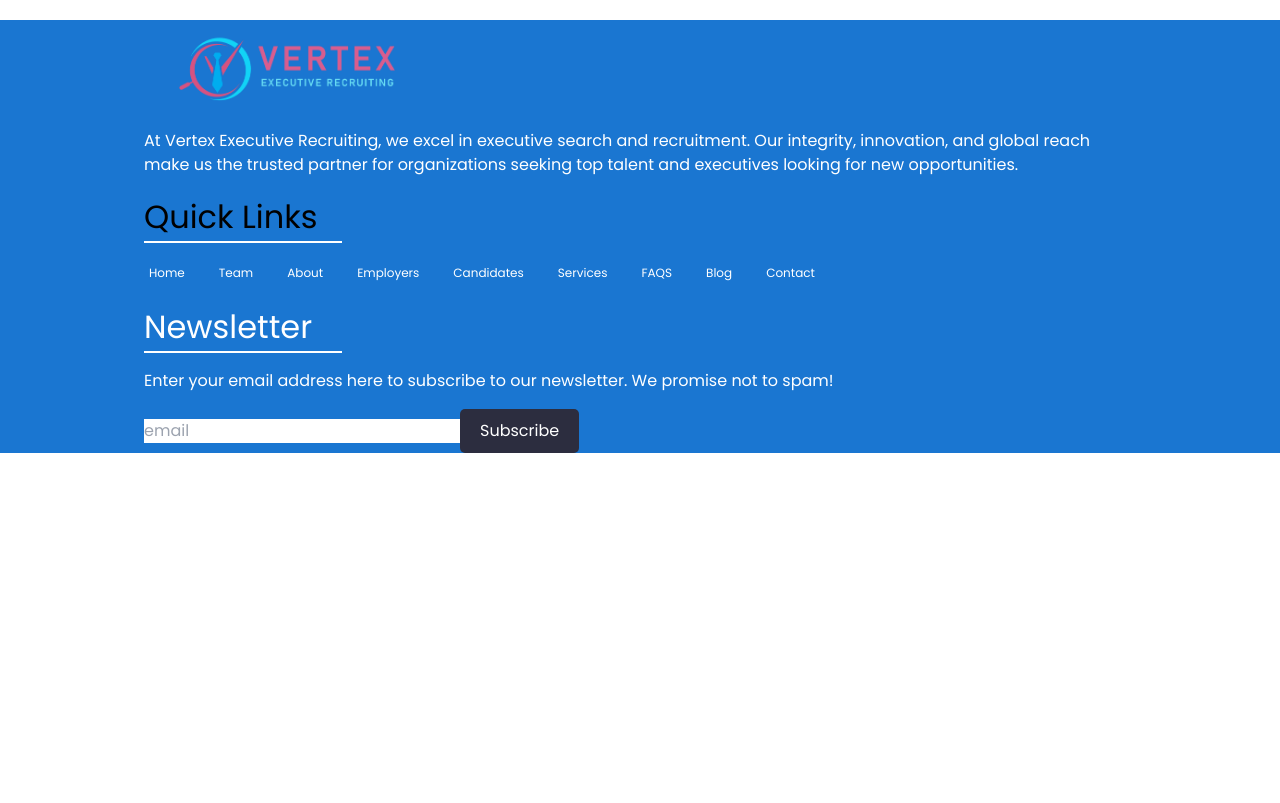
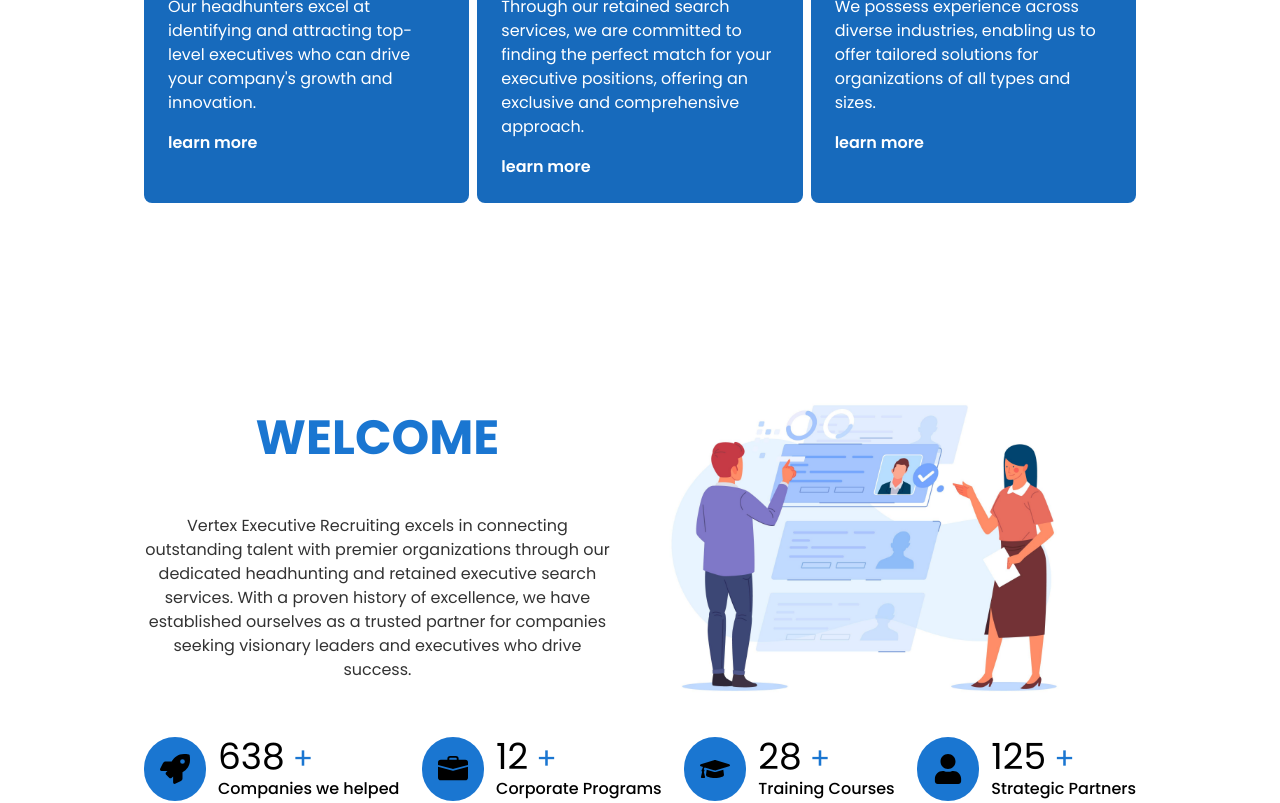
Before and after one commit to Abhishek-Baraik/vertex, a React (Vite) app: page / in a window 1280 px wide. Shown: the part 780-1583 px from the top of the page. Before the commit the page ends 1233 px from the top, so only its background shows below. Built offline with nearby package versions, Linux system fonts and the light colour scheme.

Commit message:
countup added

```diff
--- a/index.html
+++ b/index.html
@@ -8,6 +8,7 @@
     <link rel="preconnect" href="https://fonts.googleapis.com">
 <link rel="preconnect" href="https://fonts.gstatic.com" crossorigin>
 <link href="https://fonts.googleapis.com/css2?family=Poppins:ital,wght@0,100;0,200;0,300;0,400;0,500;0,600;0,700;0,800;0,900;1,100;1,200;1,300;1,400;1,500;1,600;1,700;1,800;1,900&display=swap" rel="stylesheet">
+<link rel="stylesheet" href="https://cdnjs.cloudflare.com/ajax/libs/font-awesome/6.6.0/css/all.min.css" integrity="sha512-Kc323vGBEqzTmouAECnVceyQqyqdsSiqLQISBL29aUW4U/M7pSPA/gEUZQqv1cwx4OnYxTxve5UMg5GT6L4JJg==" crossorigin="anonymous" referrerpolicy="no-referrer" />
   </head>
   <body>
     <div id="root"></div>
--- a/package.json
+++ b/package.json
@@ -11,7 +11,10 @@
   },
   "dependencies": {
     "react": "^18.3.1",
+    "react-countup": "^6.5.3",
     "react-dom": "^18.3.1",
+    "react-icons": "^5.2.1",
+    "react-intersection-observer": "^9.13.0",
     "react-router-dom": "^6.25.1",
     "swiper": "^11.1.6"
   },
--- /dev/null
+++ b/src/components/Footer.css
@@ -0,0 +1,18 @@
+.footlinks {
+    position: relative;
+    padding: 5px;
+  }
+
+  .footlinks::after {
+    content: "";
+    position: absolute;
+    background-color:white;
+    height: 2px;
+    width: 0%;
+    left: 0;
+    bottom: 0;
+    transition: width 0.3s;
+  }
+  .footlinks:hover::after {
+    width: 100%;
+  }
--- a/src/components/Footer.jsx
+++ b/src/components/Footer.jsx
@@ -1,46 +1,48 @@
 import React from 'react'
 import { Link } from 'react-router-dom'
 import CurtainButtonGray from './CurtainButtonGray'
+import './Footer.css'
 
 const Footer = () => {
   return (
-    <footer className='bg-primary paddings flex flex-col gap-4'>
-      <div className='text-white'>
+    <footer>
+    <section className='bg-primary py-10 sm:px-[9rem] px-[1.5rem] flex flex-col sm:flex-row gap-10'>
+      <div className='text-white sm:w-1/3'>
       <a href="https://www.vertexexecutiverecruiting.com/">
           <img src="logo.png" className="w-[150px] sm:w-[300px]" alt="" />
         </a>
         <p className='p mt-4'>At Vertex Executive Recruiting, we excel in executive search and recruitment. Our integrity, innovation, and global reach make us the trusted partner for organizations seeking top talent and executives looking for new opportunities.</p>
       </div>
-      <div>
+      <div className='sm:w-1/3'>
         <h4 className='h3'>Quick Links</h4>
         <div className="divider w-1/5 border-b-2 border-b-white"></div>
-        <ul className={`sm:flex mt-4 gap-6 font-normal items-center text-white`}>
+        <ul className={`sm:grid sm:grid-cols-2 mt-4 gap-6 font-normal items-center text-white`}>
         <Link to="/" >
-          <li className="navlinks cursor-pointer">Home</li>
+          <li className="footlinks cursor-pointer">Home</li>
         </Link>
         <Link to="/team" >
-          <li className="navlinks cursor-pointer">Team</li>
+          <li className="footlinks cursor-pointer">Team</li>
         </Link>
         <Link to="/about" >
-          <li className="navlinks cursor-pointer">About</li>
+          <li className="footlinks cursor-pointer">About</li>
         </Link>
         <Link to="/employers" >
-          <li className="navlinks cursor-pointer">Employers</li>
+          <li className="footlinks cursor-pointer">Employers</li>
         </Link>
         <Link to="/candidates" >
-          <li className="navlinks cursor-pointer">Candidates</li>
+          <li className="footlinks cursor-pointer">Candidates</li>
         </Link>
         <Link to="/services" >
-          <li className="navlinks cursor-pointer">Services</li>
+          <li className="footlinks cursor-pointer">Services</li>
         </Link>
         <Link to="/faqs" >
-          <li className="navlinks cursor-pointer">FAQS</li>
+          <li className="footlinks cursor-pointer">FAQS</li>
         </Link>
         <Link to="/blog" >
-          <li className="navlinks cursor-pointer">Blog</li>
+          <li className="footlinks cursor-pointer">Blog</li>
         </Link>
         <Link to="/contact">
-          <li className="navlinks cursor-pointer">Contact</li>
+          <li className="footlinks cursor-pointer">Contact</li>
         </Link>
       </ul>
       </div>
@@ -48,9 +50,15 @@ const Footer = () => {
         <h4 className='h3'>Newsletter</h4>
         <div className="divider w-1/5 border-b-2 border-b-white"></div>
         <p className='p mt-4 mb-4'>Enter your email address here to subscribe to our newsletter. We promise not to spam!</p>
-        <input type="email" placeholder='email'/>
+        <div className='flex gap-3'>
+        <input type="email" className='p-2 rounded-md' placeholder='email'/>
         <CurtainButtonGray text='Subscribe'/>
+        </div>
       </div>
+    </section>
+    <div className='bg-tertiary text-center p-10 flex items-center justify-center font-medium text-white'>
+    © Copyright 2023 All Rights Reserved
+    </div>
     </footer>
   )
 }
--- a/src/components/Home.css
+++ b/src/components/Home.css
@@ -27,7 +27,3 @@
   cursor: pointer;
   transition: background-color 0.3s ease;
 }
-
-.container{
-    height: calc(100vh - 100px);
-}
--- a/src/components/Home.jsx
+++ b/src/components/Home.jsx
@@ -1,4 +1,4 @@
-import React from "react";
+import React, { useState } from "react";
 import {
   Navigation,
   Pagination,
@@ -9,37 +9,76 @@ import {
 import { Swiper, SwiperSlide } from "swiper/react";
 import "swiper/swiper-bundle.css";
 import "swiper/css";
-import Button from './Button';
+import Button from "./Button";
 import CurtainButtonGray from "./CurtainButtonGray";
 import "./Home.css";
+import { FaBlackTie, FaUser } from "react-icons/fa";
+import { IoSearch } from "react-icons/io5";
+import { FaBuilding } from "react-icons/fa";
+import { BsBriefcaseFill } from "react-icons/bs";
+import { FaGraduationCap } from "react-icons/fa";
+
+
+import CountUp from "react-countup";
+import { FaRocket } from "react-icons/fa";
+import { useInView } from "react-intersection-observer";
 
 const Home = () => {
+  const box = [
+    {
+      icon: "FaBlackTie",
+      heading: "Executive Headhunting",
+      para: "Our headhunters excel at identifying and attracting top-level executives who can drive your company's growth and innovation.",
+    },
+    {
+      icon: "IoSearch",
+      heading: "Retained Executive Search",
+      para: "Through our retained search services, we are committed to finding the perfect match for your executive positions, offering an exclusive and comprehensive approach.",
+    },
+    {
+      icon: "FaBuilding",
+      heading: "Industry Expertise",
+      para: "We possess experience across diverse industries, enabling us to offer tailored solutions for organizations of all types and sizes.",
+    },
+  ];
+
+  const { ref, inView, entry } = useInView({
+    /* Optional options */
+    threshold: 0,
+  });
+
   return (
-    <section className="container overflow-hidden">
+    <section className="container relative overflow-hidden">
       <Swiper
         modules={[Navigation, Pagination, Scrollbar, A11y, Autoplay]}
         spaceBetween={0}
         slidesPerView={1}
         loop={true}
         navigation={{
-          nextEl: '.custom-swiper-button-next',
-          prevEl: '.custom-swiper-button-prev',
+          nextEl: ".custom-swiper-button-next",
+          prevEl: ".custom-swiper-button-prev",
         }}
         pagination={{ clickable: true }}
-        // scrollbar={{ draggable: true }}
         autoplay={{ delay: 5000, disableOnInteraction: false }} // Add autoplay s90tings
       >
         <SwiperSlide key={1} className="">
           <div className="slide-content ">
-            <img src="slide01.jpg" alt="" className="slide-image w-full object-contain" />
+            <img
+              src="slide01.jpg"
+              alt=""
+              className="slide-image w-full object-contain"
+            />
             <div className="slide-text paddings absolute flex flex-col gap-3 sm:left-0 sm:translate-x-12 sm:translate-y-24 sm:top-0">
-              <h1 className="h1 font-semibold">Vertex <span className="text-primary">Executive</span> Recruiting</h1>
+              <h1 className="h1 font-semibold">
+                Vertex <span className="text-primary">Executive</span>{" "}
+                Recruiting
+              </h1>
               <p className="h4 sm:mb-5 ">
                 CONNECTING ELITE TALENT WITH GLOBAL ENTERPRISES
               </p>
               <div className="flex flex-column gap-4 ">
-                <Button text="Get Started" textColor="white"/>
-                <CurtainButtonGray text={"About me"}/>
+                <Button text="Get Started" textColor="white" />
+                <CurtainButtonGray text={"About me"} />
               </div>
             </div>
           </div>
@@ -47,15 +86,20 @@ const Home = () => {
 
         <SwiperSlide key={1} className="">
           <div className="slide-content ">
-            <img src="slide01.jpg" alt="" className="slide-image w-full object-contain" />
+            <img
+              src="slide01.jpg"
+              alt=""
+              className="slide-image w-full object-contain"
+            />
             <div className="slide-text paddings absolute flex flex-col gap-3 sm:left-0 sm:translate-x-12 sm:translate-y-24 sm:top-0">
-              <h1 className="h1 font-semibold">Elevate Your <span className="text-primary">Team</span> Recruiting</h1>
-              <p className="h4 sm:mb-5 ">
-              FIND YOUR NEXT LEADER
-              </p>
+              <h1 className="h1 font-semibold">
+                Elevate Your <span className="text-primary">Team</span>{" "}
+                Recruiting
+              </h1>
+              <p className="h4 sm:mb-5 ">FIND YOUR NEXT LEADER</p>
               <div className="flex flex-column gap-4 ">
-                <Button text="Get Started" textColor="white"/>
-                <CurtainButtonGray text={"About Us"}/>
+                <Button text="Get Started" textColor="white" />
+                <CurtainButtonGray text={"About Us"} />
               </div>
             </div>
           </div>
@@ -63,16 +107,19 @@ const Home = () => {
 
         <SwiperSlide key={1} className="">
           <div className="slide-content ">
-            <img src="slide01.jpg" alt="" className="slide-image w-full object-contain" />
+            <img
+              src="slide01.jpg"
+              alt=""
+              className="slide-image w-full object-contain"
+            />
             <div className="slide-text paddings absolute flex flex-col gap-3 sm:left-0 sm:translate-x-12 sm:translate-y-24 sm:top-0">
               <h1 className="h1 font-semibold">
-              <span className="text-primary">Stuck</span>  in a ‘career rut’?</h1>
-              <p className="h4 sm:mb-5 ">
-              UNLOCK NEW CAREER HORIZONS
-              </p>
+                <span className="text-primary">Stuck</span> in a ‘career rut’?
+              </h1>
+              <p className="h4 sm:mb-5 ">UNLOCK NEW CAREER HORIZONS</p>
               <div className="flex flex-column gap-4 ">
-                <Button text="Get Started" textColor="white"/>
-                <CurtainButtonGray text={"About me"}/>
+                <Button text="Get Started" textColor="white" />
+                <CurtainButtonGray text={"About me"} />
               </div>
             </div>
           </div>
@@ -81,6 +128,116 @@ const Home = () => {
         <div className="custom-swiper-button-prev duration-200 ease-in swiper-button-prev bg-blue-700 text-white scale-50 p-12 rounded-full hover:bg-secondary hidden sm:flex"></div>
         <div className="custom-swiper-button-next swiper-button-next duration-200 ease-in swiper-button-prev bg-blue-700 text-white scale-50 p-12 rounded-full hover:bg-secondary hidden sm:flex"></div>
       </Swiper>
+      <div className="boxes paddings sm:relative flex sm:flex-row flex-col gap-2 justify-center mt-4">
+        {box.map((det, index) => (
+          <div
+            className="box hover:shadow-2xl bg-tertiary hover:-translate-y-6 ease-in duration-200 rounded-lg p-3 sm:p-6 sm:-top-36 sm:relative z-[2] flex flex-col gap-4 sm:w-1/3"
+            key={index}
+          >
+            <h4 className="h3 text-white font-semibold">{det.heading}</h4>
+            <p className="p text-white">{det.para}</p>
+            <button className="text-start text-white font-semibold hover:text-secondary">
+              learn more
+            </button>
+          </div>
+        ))}
+      </div>
+      <div className="paddings sm:flex mt-5">
+        <div className="flex flex-col gap-10 items-center justify-center">
+          <h2 className="h2 text-primary hidden sm:block font-bold">WELCOME</h2>
+          <p className="p opacity-80 text-center">
+            Vertex Executive Recruiting excels in connecting outstanding talent
+            with premier organizations through our dedicated headhunting and
+            retained executive search services. With a proven history of
+            excellence, we have established ourselves as a trusted partner for
+            companies seeking visionary leaders and executives who drive
+            success.
+          </p>
+        </div>
+        <div>
+          <img src="hr.jpg" alt="" />
+        </div>
+      </div>
+
+      <div className="sm:flex-row flex flex-col gap-6 sm:gap-0 items-start paddings justify-between mb-10 mt-5">
+        <div className="flex gap-3" ref={ref}>
+          <div className="bg-primary p-4 rounded-full flex items-center justify-center">
+            <FaRocket className="text-3xl" />
+          </div>
+          <div>
+            {inView && (
+              <span>
+                <CountUp
+                  start={600}
+                  end={638}
+                  duration={5}
+                  className="countup md:text-4xl"
+                />
+                <span className="text-primary text-3xl"> +</span>
+              </span>
+            )}
+            <p className="p font-medium">Companies we helped</p>
+          </div>
+        </div>
+        <div className="flex gap-3" ref={ref}>
+          <div className="bg-primary p-4 rounded-full flex items-center justify-center">
+            <BsBriefcaseFill className="text-3xl" />
+          </div>
+          <div>
+            {inView && (
+              <span>
+                <CountUp
+                  start={1}
+                  end={12}
+                  duration={5}
+                  className="countup md:text-4xl"
+                />
+                <span className="text-primary text-3xl"> +</span>
+              </span>
+            )}
+            <p className="p font-medium">Corporate Programs</p>
+          </div>
+        </div>
+        <div className="flex gap-3" ref={ref}>
+          <div className="bg-primary p-4 rounded-full flex items-center justify-center">
+            <FaGraduationCap
+            className="text-3xl" />
+          </div>
+          <div>
+            {inView && (
+              <span>
+                <CountUp
+                  start={5}
+                  end={28}
+                  duration={5}
+                  className="countup md:text-4xl"
+                />
+                <span className="text-primary text-3xl"> +</span>
+              </span>
+            )}
+            <p className="p font-medium">Training Courses</p>
+          </div>
+        </div>
+        <div className="flex gap-3" ref={ref}>
+          <div className="bg-primary p-4 rounded-full flex items-center justify-center">
+            <FaUser className="text-3xl" />
+          </div>
+          <div>
+            {inView && (
+              <span>
+                <CountUp
+                  start={50}
+                  end={125}
+                  duration={5}
+                  className="countup md:text-4xl"
+                />
+                <span className="text-primary text-3xl"> +</span>
+              </span>
+            )}
+            <p className="p font-medium">Strategic Partners</p>
+          </div>
+        </div>
+      </div>
     </section>
   );
 };
--- a/src/index.css
+++ b/src/index.css
@@ -2,84 +2,93 @@
 @tailwind components;
 @tailwind utilities;
 
-*{
+:root {
+  --primary: #1A76D1;
+  --secondary-color: #2C2D3F;
+  --tertiary: #1A76D1;
+}
+
+* {
   padding: 0;
   margin: 0;
   box-sizing: border-box;
   font-family: "Poppins", sans-serif;
 }
 
-.paddings{
+.paddings {
   padding: 0 9rem;
 }
 
-.h1{
+.h1 {
   font-size: 4rem;
 }
 
-.h2{
+.h2 {
   font-size: 3rem;
 }
-.h3{
+.h3 {
   font-size: 2rem;
+  color: white;
+  font-weight: 600;
 }
 
-.h4{
+.h4 {
   font-size: 1.6rem;
+  color:white;
 }
 
-.p{
+.p {
   font-size: 1rem;
 }
 
-li{
-  font-size: 0.75rem;
+li {
+  font-size: 1rem;
   font: 500;
 }
 
-@media (max-width:1024px) {
-    .h1{
+@media (max-width: 1024px) {
+  .h1 {
     font-size: 3rem;
   }
-    .h2{
+  .h2 {
     font-size: 2rem;
   }
-    .h3{
+  .h3 {
     font-size: 1rem;
   }
-    .p{
+  .p {
     font-size: 0.75rem;
   }
-    .paddings{
+  .paddings {
     padding-left: 3rem;
     padding-right: 3rem;
   }
 }
-  @media (max-width:640px) {
-    .h1{
+@media (max-width: 640px) {
+  .h1 {
     font-size: 2rem;
   }
 
-    .h2{
+  .h2 {
     font-size: 1rem;
   }
-    .h3{
+  .h3 {
     font-size: 1.3rem;
     font-weight: 500;
     color: white;
   }
-    .h4{
+  .h4 {
     font-size: 0.75rem;
   }
-    .p{
+  .p {
     font-size: 0.85rem;
   }
 
-    .paddings{
+  .paddings {
     padding-left: 1.5rem;
     padding-right: 1.5rem;
   }
-    li{
+  li {
     font-size: 0.85rem;
     font: 500;
   }
--- a/tailwind.config.js
+++ b/tailwind.config.js
@@ -9,7 +9,7 @@ export default {
       colors:{
        primary:"#1A76D1",
        secondary:"#2C2D3F",
-       tertiary:"#1A76D1"
+       tertiary:"#176ABC"
       }
     },
   },
```
Also changed, not shown: src/components/Button.jsx (+0 -9 lines), public/hr.jpg (added), 1 other file (tests, documents, lock files or other folders). Lines whose indentation alone changed are shown as unchanged.
